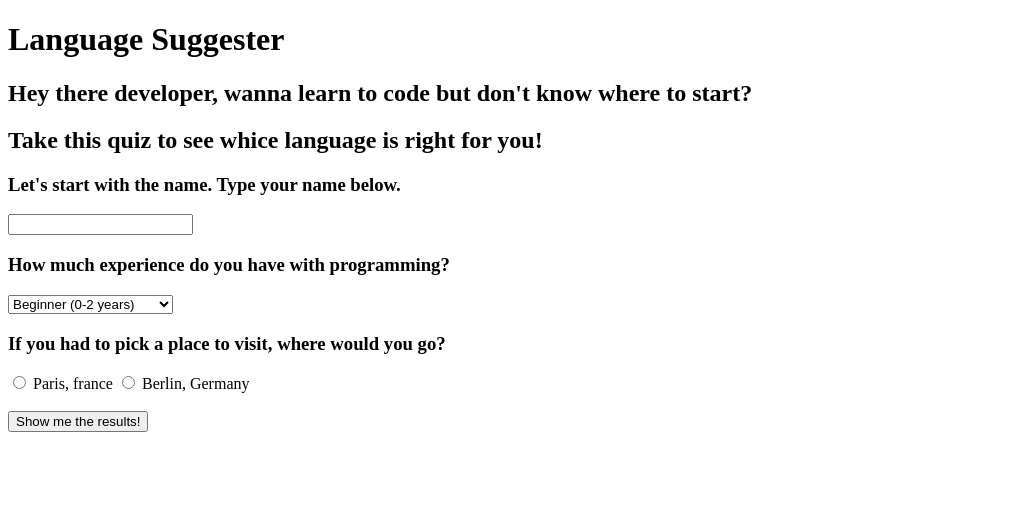
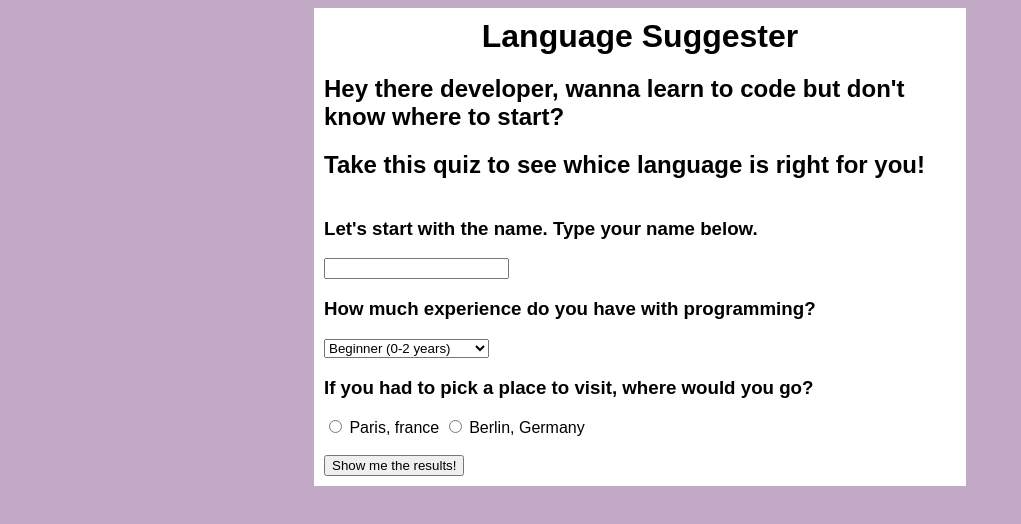
Before and after one commit to hjk971205/language-suggest, a plain HTML site: page index.html in a window 1280 px wide. Shown: the whole page, without its empty margins (0-1021 px from the left). Drawn offline with Linux system fonts and the light colour scheme.

Commit message:
delete bootstrap and fix css

```diff
--- a/css/styles.css
+++ b/css/styles.css
@@ -1,3 +1,30 @@
 .hidden {
   display: none;
 }
+
+body {
+  background-color: rgb(194, 169, 197);
+  font-family: Arial, Helvetica, sans-serif;
+}
+
+h1 {
+  background-color: white;
+  text-align: center;
+  margin: auto;
+  width: 50%;
+  padding: 10px;
+}
+
+h2 {
+  background-color: white;
+  margin: auto;
+  width: 50%;
+  padding: 10px;
+}
+
+form {
+  background-color: white;
+  margin: auto;
+  width: 50%;
+  padding: 10px;
+}
--- a/js/scripts.js
+++ b/js/scripts.js
@@ -42,7 +42,6 @@ function languageSuggest(event) {
 
 //Interface Logic
 window.addEventListener("load", function () {
-
   const form = document.getElementById("quiz");
   form.addEventListener("submit", languageSuggest);
 });
```
